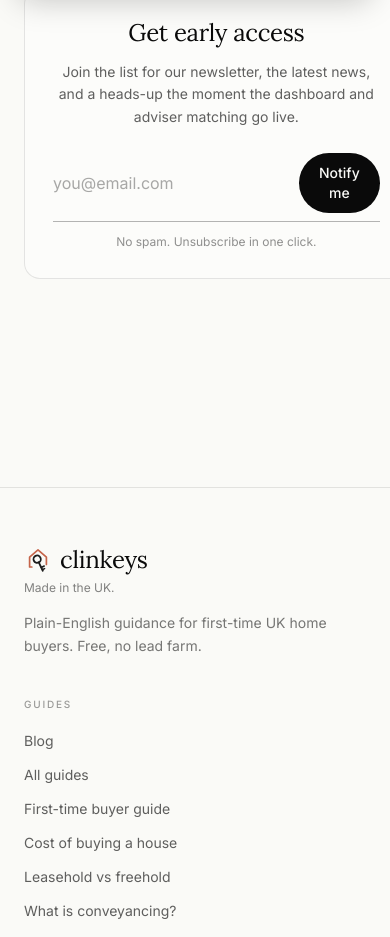
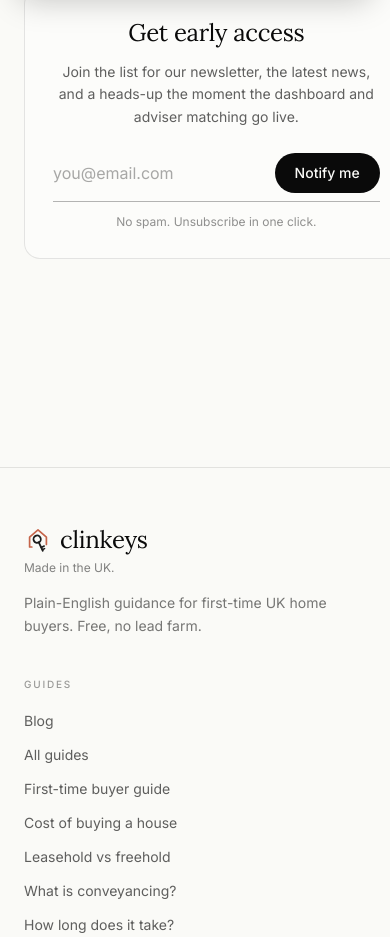
Before and after one commit to tejas-shukla/Clinksy, a Next.js app: page /start in a window 390 px wide. Shown: the part 833-1770 px from the top of the page. Built offline with nearby package versions, Linux system fonts and the light colour scheme; no server answers.

Commit message:
Fix mobile input/button overflow (min-w-0 on flex inputs)

```diff
--- a/src/components/ComingSoon.tsx
+++ b/src/components/ComingSoon.tsx
@@ -91,7 +91,7 @@ export function ComingSoon({
                     type="email"
                     required
                     placeholder="you@email.com"
-                    className="flex-1 bg-transparent py-2 text-base text-ink placeholder:text-ink/35 focus:outline-none"
+                    className="min-w-0 flex-1 bg-transparent py-2 text-base text-ink placeholder:text-ink/35 focus:outline-none"
                   />
                   <button type="submit" className="btn-solid">
                     Notify me
--- a/src/components/ContentGate.tsx
+++ b/src/components/ContentGate.tsx
@@ -95,7 +95,7 @@ export function ContentGate({ children }: { children: React.ReactNode }) {
                 onChange={(e) => setEmail(e.target.value)}
                 placeholder="you@email.com"
                 aria-label="Email address"
-                className="flex-1 bg-transparent py-2 text-base text-ink placeholder:text-ink/35 focus:outline-none"
+                className="min-w-0 flex-1 bg-transparent py-2 text-base text-ink placeholder:text-ink/35 focus:outline-none"
               />
               <button
                 type="submit"
--- a/src/components/blog/BlogIndex.tsx
+++ b/src/components/blog/BlogIndex.tsx
@@ -66,7 +66,7 @@ export function BlogIndex({ posts, categories }: Props) {
           onChange={(e) => setQuery(e.target.value)}
           placeholder="Search guides — mortgages, surveys, stamp duty…"
           aria-label="Search home buying guides"
-          className="flex-1 bg-transparent py-2 text-base text-ink placeholder:text-ink/35 focus:outline-none"
+          className="min-w-0 flex-1 bg-transparent py-2 text-base text-ink placeholder:text-ink/35 focus:outline-none"
         />
       </div>
 
--- a/src/components/sections/EmailCapture.tsx
+++ b/src/components/sections/EmailCapture.tsx
@@ -35,7 +35,7 @@ export function EmailCapture() {
                   type="email"
                   required
                   placeholder="you@email.com"
-                  className="flex-1 bg-transparent py-2 text-base text-ink placeholder:text-ink/35 focus:outline-none"
+                  className="min-w-0 flex-1 bg-transparent py-2 text-base text-ink placeholder:text-ink/35 focus:outline-none"
                 />
                 <button type="submit" className="btn-solid">
                   Get early access
```
